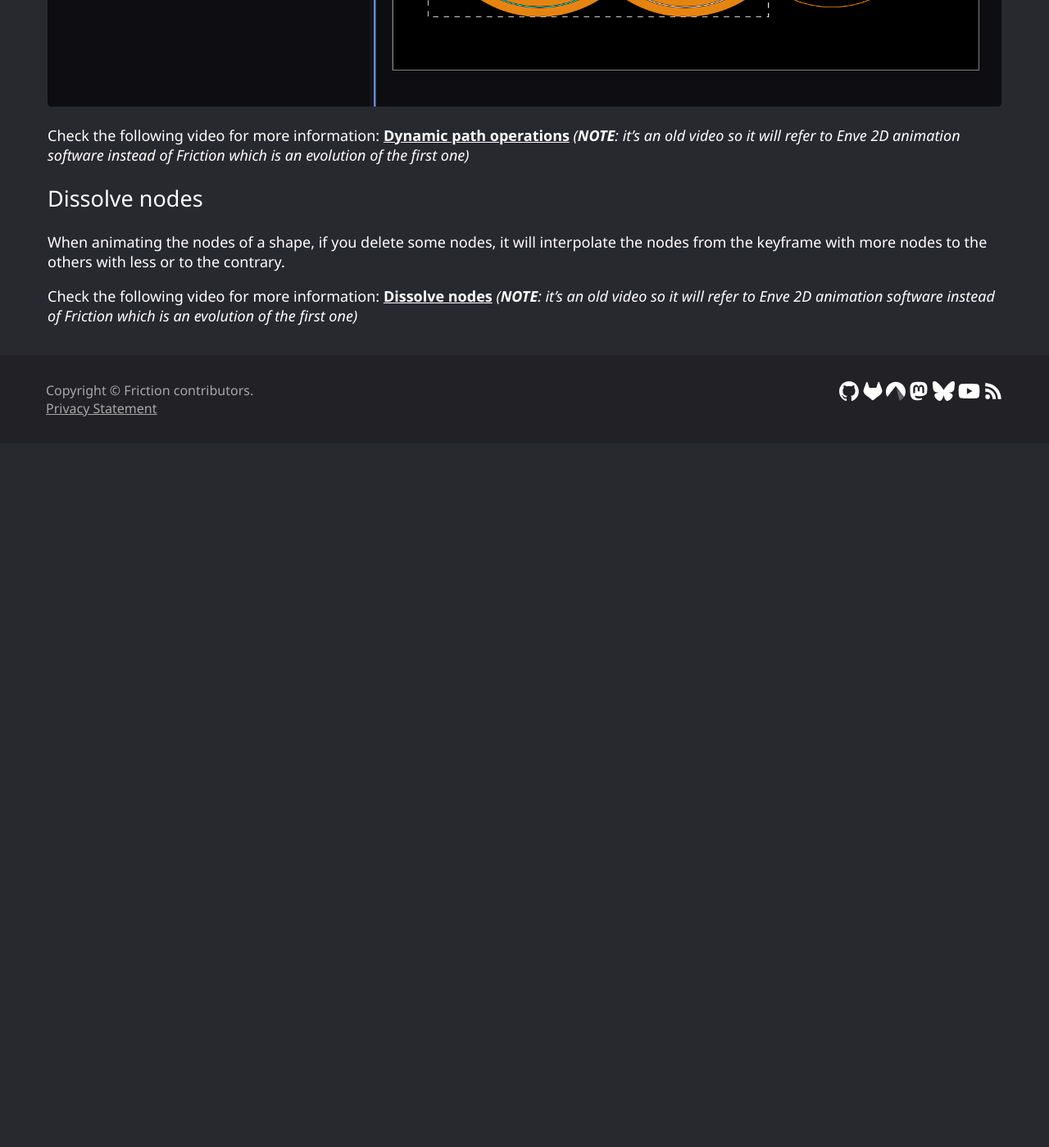
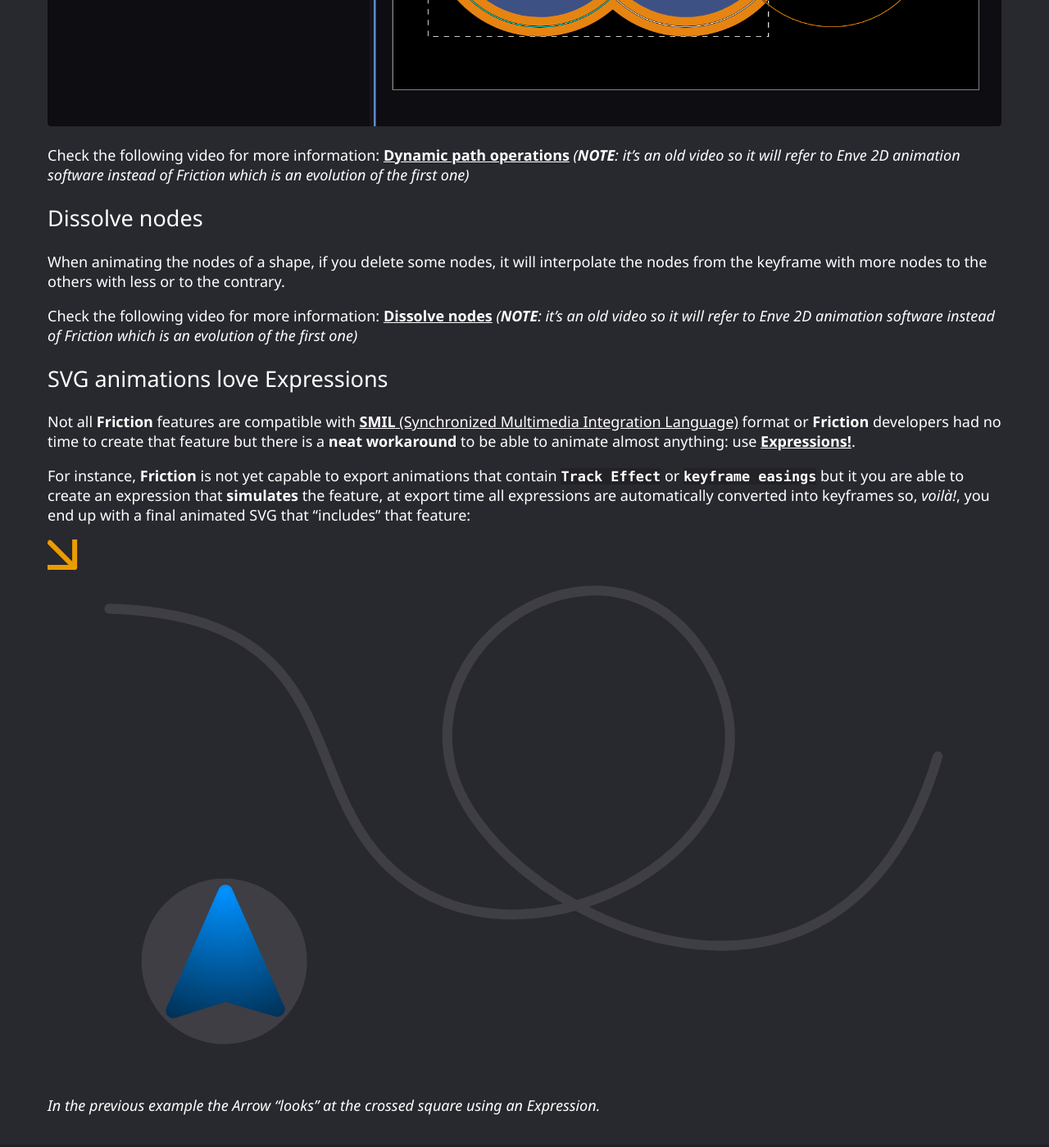
Before and after one commit to friction2d/friction2d.github.io, a Jekyll site: the page built from documentation/tips.md, in a window 1280 px wide and 1400 px high, scrolled down 14949 px. Shown: the whole window at 82% size. Built offline with Jekyll 4.4.1, drawn with Linux system fonts in a browser that asks for light colours; before the commit the page ends 15490 px from its top, so only the background shows below that; some of the changed text lies outside the part shown.

Commit message:
new tip added

```diff
--- a/documentation/tips.md
+++ b/documentation/tips.md
@@ -170,3 +170,13 @@ When animating the nodes of a shape, if you delete some nodes, it will interpola
 Check the following video for more information:
 **[Dissolve nodes](https://www.youtube.com/watch?v=TyeN1OXodcU&list=PLb3wVIJ8v7fGVzg1hon2aH5xgMLBll8-l&index=3)**
 *(**NOTE**: it's an old video so it will refer to Enve 2D animation software instead of Friction which is an evolution of the first one)*
+
+## SVG animations love Expressions
+
+Not all **Friction** features are compatible with [**SMIL** (Synchronized Multimedia Integration Language)](https://www.w3.org/TR/REC-smil/) format or **Friction** developers had no time to create that feature but there is a **neat workaround** to be able to animate almost anything: use **[Expressions!](expressions.html)**.
+
+For instance, **Friction** is not yet capable to export animations that contain `Track Effect` or `keyframe easings` but it you are able to create an expression that **simulates** the feature, at export time all expressions are automatically converted into keyframes so, *voilà!*, you end up with a final animated SVG that "includes" that feature:
+
+![Track effect example](/assets/documentation/animation_techniques/anim_techniques_tracking.svg)
+
+*In the previous example the Arrow "looks" at the crossed square using an Expression.*
```
